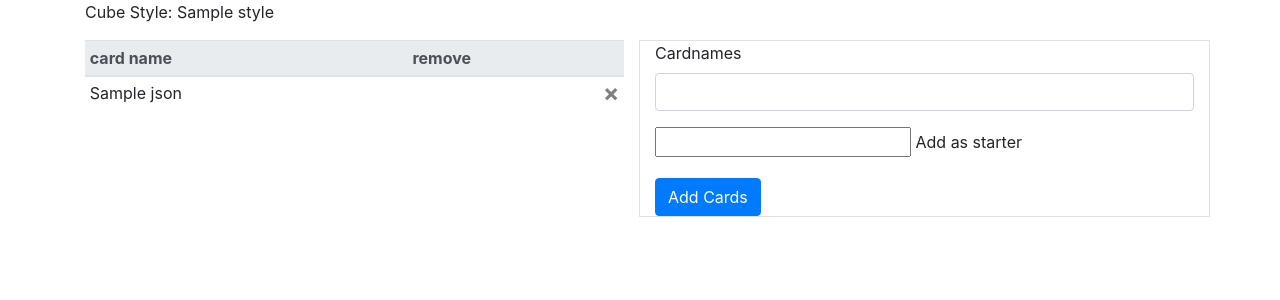
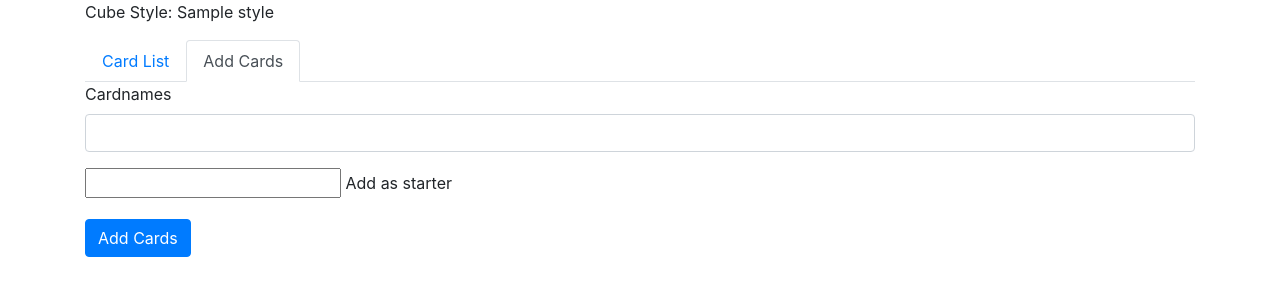
Before and after one commit to dennishorte/cube-legacy-online, a Python web app: template app/templates/cube_details.html in a window 1280 px wide. Shown: the part 80-380 px from the top of the page. Run offline with Jinja, Linux system fonts and the light colour scheme; the template is opened without the code that fills it: most values are stand-ins (such as "Sample title", 1, 10 or a date in 2020); form fields are guessed from the names that the template uses; some libraries are stand-ins or nearby versions.

Commit message:
Set up a tabbed interface in cube details

```diff
--- a/app/templates/cube_details.html
+++ b/app/templates/cube_details.html
@@ -37,9 +37,23 @@
   </div>
 
   <div class="row">
+    <div class="col">
+        <ul class="nav nav-tabs" id="myTab" role="tablist">
+          <li class="nav-item waves-effect waves-light">
+            <a class="nav-link" id="home-tab" data-toggle="tab" href="#cards">Card List</a>
+          </li>
+          {% if cube.style == 'legacy' %}
+            <li class="nav-item waves-effect waves-light">
+              <a class="nav-link" id="profile-tab" data-toggle="tab" href="#scars">Scar</a>
+            </li>
+          {% endif %}
+          <li class="nav-item waves-effect waves-light">
+            <a class="nav-link active" id="contact-tab" data-toggle="tab" href="#addCards">Add Cards</a>
+          </li>
+        </ul>
 
-    <!-- List of cards in the cube -->
-    <div id="cards" class="col">
+        <div class="tab-content" id="myTabContent">
+          <div class="tab-pane fade" id="cards">
             <table class="table table-sm">
               <thead class="thead thead-light">
                 <th>card name</th>
@@ -62,10 +76,14 @@
                 {% endfor %}
               </tbody>
             </table>
-    </div> <!-- cards list -->
+          </div> <!-- cards tab -->
 
-    <!-- Form for adding new cards to the cube -->
-    <div id="addCardsForm" class="col border">
+          {% if cube.style == 'legacy' %}
+            <div class="tab-pane fade" id="scars">
+            </div> <!-- scars tab -->
+          {% endif %}
+
+          <div class="tab-pane fade active show" id="addCards">
             <form action="" method="post" novalidate>
               {{ add_cards_form.hidden_tag() }}
               <div class="form-group">
@@ -78,8 +96,9 @@
               </div>
             </form>
             <button class="btn btn-primary" data-toggle="modal" data-target="#waitWhileAddingCards">Add Cards</button>
-    </div> <!-- add cards form -->
-
+          </div> <!-- add cards tabe -->
+        </div>
+    </div>
   </div>
 {% endblock %}
 
```
Lines whose indentation alone changed are shown as unchanged.
